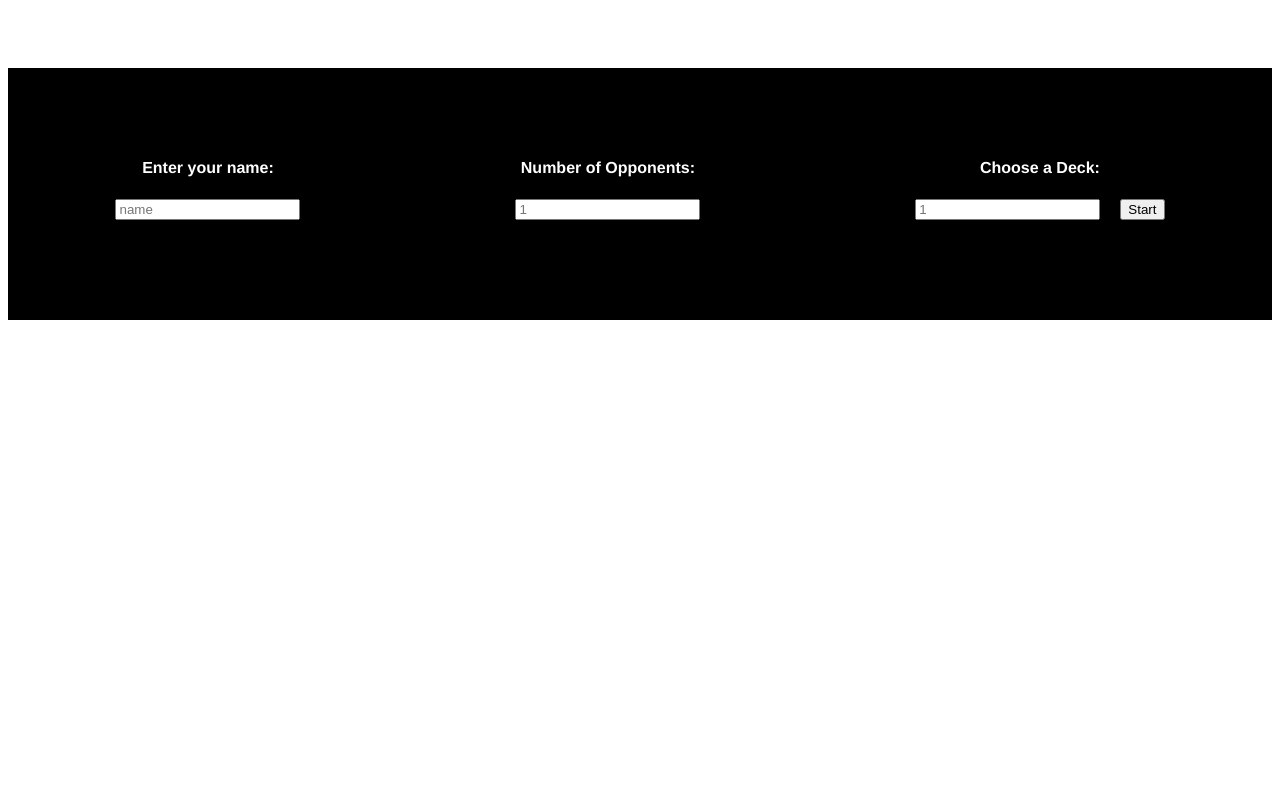
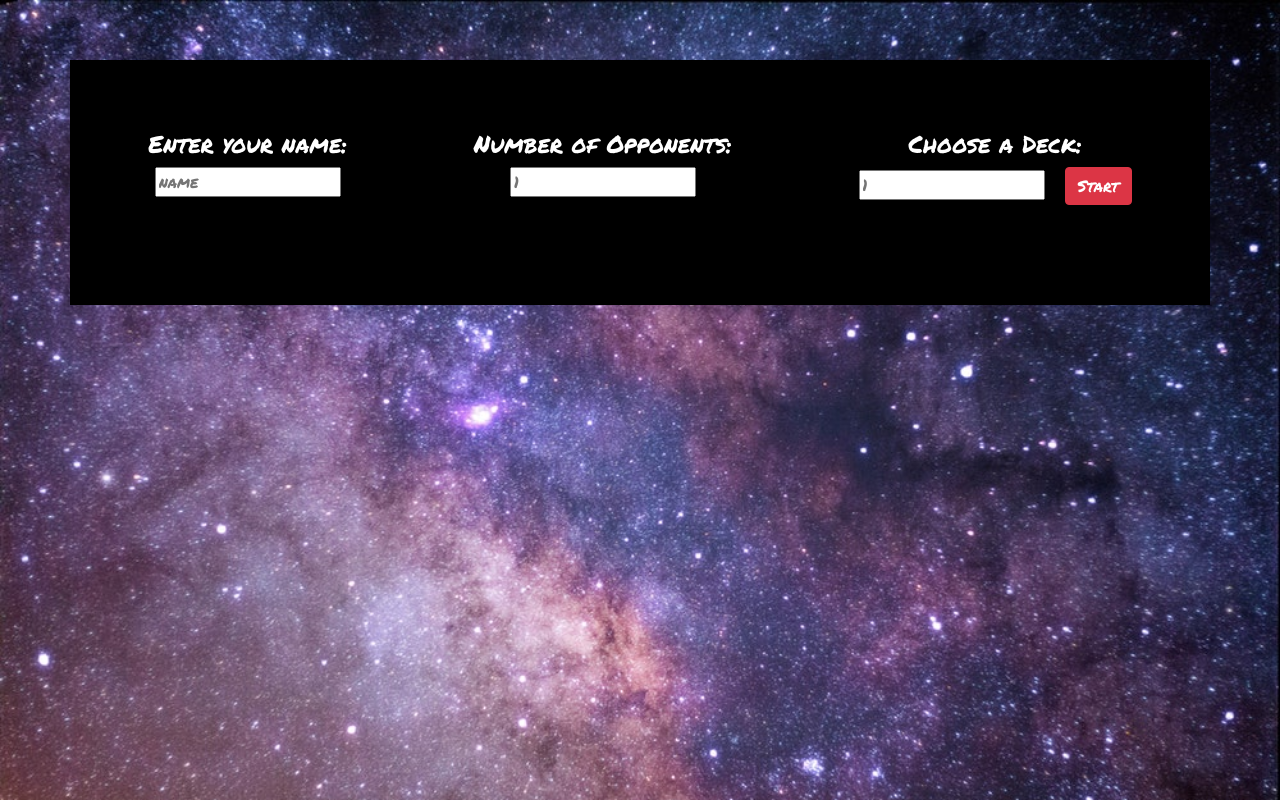
Before and after one commit to TaviaLSterling/cardBattle, a Vue app: page / in a window 1280 px wide. Built offline with nearby package versions, Linux system fonts and the light colour scheme.

Commit message:
attack works

```diff
--- a/public/index.html
+++ b/public/index.html
@@ -4,8 +4,11 @@
     <meta charset="utf-8">
     <meta http-equiv="X-UA-Compatible" content="IE=edge">
     <meta name="viewport" content="width=device-width,initial-scale=1.0">
+    <link rel="stylesheet" href="https://stackpath.bootstrapcdn.com/bootstrap/4.1.3/css/bootstrap.min.css" integrity="sha384-MCw98/SFnGE8fJT3GXwEOngsV7Zt27NXFoaoApmYm81iuXoPkFOJwJ8ERdknLPMO" crossorigin="anonymous">
+    <link href="https://fonts.googleapis.com/css?family=Permanent+Marker" rel="stylesheet">
     <link rel="icon" href="<%= BASE_URL %>favicon.ico">
     <title>battlegame</title>
+
   </head>
   <body>
     <noscript>
--- a/src/components/Opponent.vue
+++ b/src/components/Opponent.vue
@@ -1,10 +1,10 @@
 <template>
 <div class="opponent container">
-    <h3> {{opponent.name}}</h3>
-   <div v-for="card in opponent.hand" @click="(opponent.id,card.id)" :key="card.id">
+    <h3 class="nameColor"> {{opponent.name}}</h3>
+   <div v-for="card in opponent.hand" @click="fnclick(opponent.id,card.id)" :key="card.id">
        <div v-if="card.visible">
+           <h3 class="nameColor">{{card.name}}</h3>
         <img class="resize" :src="card.img">
-        <h4>{{card.name}}</h4>
         <h4>Attack:
         {{card.attack}}</h4>
         <h4>Health:
@@ -45,7 +45,11 @@ export default {
 .resize {
 
     justify-content:space-around;
+    padding:5px;
     height:230px;
-    width:120px;
+    width:170px;
+}
+.nameColor {
+    color:rgb(126, 9, 9);
 }
 </style>
--- a/src/components/Player.vue
+++ b/src/components/Player.vue
@@ -1,10 +1,11 @@
 <template>
 
   <div class="player container">
-    <h3>{{player.name}}</h3>
+    <h3 class="playerColor">{{player.name}}</h3>
+
       <div class="player" v-for="card in player.hand" @click="fnclick(player.id,card.id)" :key="card.id">
 
-         <h4>{{card.name}}</h4>
+         <h4 class="playerColor">{{card.name}}</h4>
            <h4>Attack:{{card.attack}}</h4>
            <h4>Health:{{card.health}}</h4>
           <h4>Defense: {{card.defense}}</h4>
@@ -16,12 +17,13 @@
 
 <script>
 export default {
-    name:"player",
+  name: "player",
   props: {
     fnclick: {
       type: Function,
       required: true
-      }},
+    }
+  },
 
   // mounted() {
   //   this.$store.dispatch("");
@@ -37,16 +39,17 @@ export default {
       return this.$store.state.activeGame.players[0];
     }
   }
-
-    }
+};
 </script>
 <style scoped>
-
-.container{
-  display:flex;
+.container {
+  display: flex;
 }
 .resize {
-    height:230px;
-    width:170px;
+  height: 230px;
+  width: 170px;
+}
+.playerColor {
+  color:rgb(24, 24, 143)
 }
 </style>
--- a/src/store.js
+++ b/src/store.js
@@ -42,15 +42,15 @@ export default new Vuex.Store({
     newGame({ commit, dispatch }, data) {
       cardApi.post('', data)
         .then(res => {
-
           commit('startGame', res.data)
           router.push({ name: 'game' })
 
         })
     },
     getGame({ commit, dispatch }, gameId) {
-      cardApi.get('/' + gameId).then(res => {
-        commit('startGame', res.data.id)
+      cardApi.get('/' + gameId)
+      .then(res => {
+        commit('startGame', res.data.data)
         router.push({ name: 'game' })
       })
     },
--- a/src/views/Game.vue
+++ b/src/views/Game.vue
@@ -1,7 +1,8 @@
 <template>
-  <div class="game">
-    <button @click="attack">Attack!</button>
+  <div class="game container-fluid">
+
     <player :fnclick="setPlayerCard"></player>
+    <button class="btn btn-success" @click="attack">Attack!</button>
     <opponent :fnclick="setOpponentCard"></opponent>
 
       </div>
@@ -69,7 +70,9 @@ attackObject : {
 <style scoped>
 
 .game {
-  background-color:black;
+  background-image:url('../assets/galaxy.jpg');
+  background-size: cover;
   color:white;
+  font-family: 'Permanent Marker', cursive;
 }
 </style>
--- a/src/views/Home.vue
+++ b/src/views/Home.vue
@@ -11,12 +11,8 @@
          <form @submit.prevent="set">
       <h4>Choose a Deck:</h4>
       <input type="number" placeholder="1">
-      <button @click="startGame">Start</button>
+      <button class="btn btn-danger" @click="startGame">Start</button>
       </form>
-
-
-        <!-- {{game.player}}
-        {{game.opponent}} -->
         </div>
 </template>
 
@@ -60,8 +56,8 @@ export default {
 </script>
 <style>
 .container {
-
-  background-color:black;
+   font-family: 'Permanent Marker', cursive;
+ background-color:black;
   color:white;
   padding-top:70px;
   padding-bottom: 100px;
@@ -69,4 +65,9 @@ export default {
 button{
   margin-left:20px;
 }
+body {
+ background-image: url('../assets/galaxy.jpg');
+  background-size: cover;
+  background-repeat:no-repeat;
+}
 </style>
```
Also changed, not shown: src/assets/galaxy.jpg (added). Lines whose indentation alone changed are shown as unchanged.
